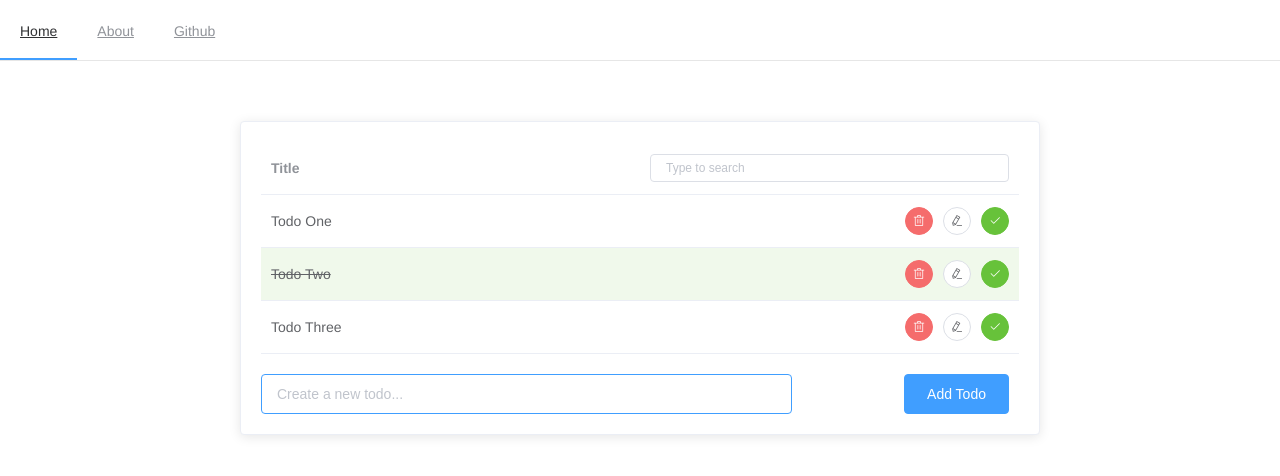
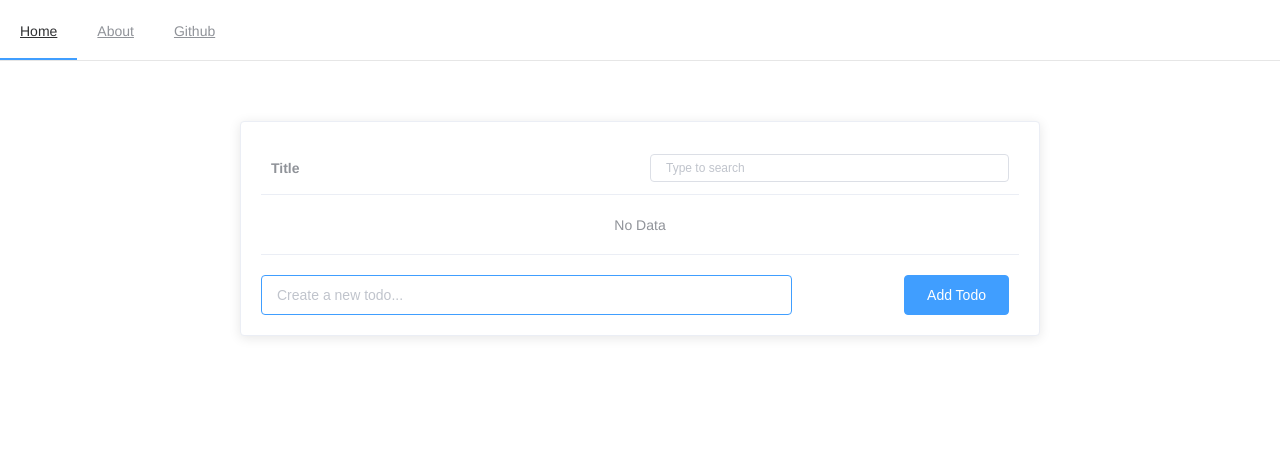
Before and after one commit to SPDUK/vue-todos, a Vue app: page / in a window 1280 px wide. Shown: the top 476 px of the page. Built offline with nearby package versions, Linux system fonts and the light colour scheme.

Commit message:
feat: use localStorage to store todo state across visits

```diff
--- a/src/components/Todos.vue
+++ b/src/components/Todos.vue
@@ -31,12 +31,6 @@
               icon="el-icon-delete"
               circle
               @click="$emit('handle-delete', scope.row.id)"
-            ></el-button>
-            <el-button
-              size="mini"
-              icon="el-icon-edit"
-              circle
-              @click="$emit('handle-edit', scope.row.id)"
             ></el-button>
             <el-button
               size="mini"
--- a/src/main.js
+++ b/src/main.js
@@ -3,12 +3,13 @@ import App from "./App.vue";
 import router from "./router";
 import store from "./store";
 import ElementUI from "element-ui";
+import locale from "element-ui/lib/locale/lang/en";
 import "element-ui/lib/theme-chalk/index.css";
 
 Vue.config.productionTip = false;
 
 // import everything globally because lazy
-Vue.use(ElementUI);
+Vue.use(ElementUI, { locale });
 
 new Vue({
   router,
--- a/src/views/Home.vue
+++ b/src/views/Home.vue
@@ -6,7 +6,6 @@
       v-bind:todos="todos"
       v-on:handle-delete="handleDelete"
       v-on:handle-complete="handleComplete"
-      v-on:handle-edit="handleEdit"
       v-on:handle-add-todo="addTodo"
     />
   </div>
@@ -21,32 +20,18 @@ export default {
   components: { Todos },
   data() {
     return {
-      todos: [
-        {
-          id: 1,
-          title: "Todo One",
-          completed: false
-        },
-        {
-          id: 2,
-          title: "Todo Two",
-          completed: true
-        },
-        {
-          id: 3,
-          title: "Todo Three",
-          completed: false
-        }
-      ]
+      todos: JSON.parse(localStorage.getItem("todos")) || []
     };
   },
   methods: {
+    saveTodos() {
+      localStorage.setItem("todos", JSON.stringify(this.todos));
+    },
     handleDelete(rowId) {
       const isNotRowId = ({ id }) => rowId !== id;
       this.todos = this.todos.filter(isNotRowId);
-    },
-    handleEdit(idx, row) {
-      console.log(idx, row);
+
+      this.saveTodos();
     },
     handleComplete(rowId) {
       const idx = this.todos.findIndex(({ id }) => id === rowId);
@@ -72,6 +57,8 @@ export default {
           message: `${updatedTodo.title} not completed! 😱`
         });
       }
+
+      this.saveTodos();
     },
     addTodo(title) {
       // don't add empty todos
@@ -87,6 +74,8 @@ export default {
         title: "Success",
         message: `${title} added!`
       });
+
+      this.saveTodos();
     }
   }
 };
```
